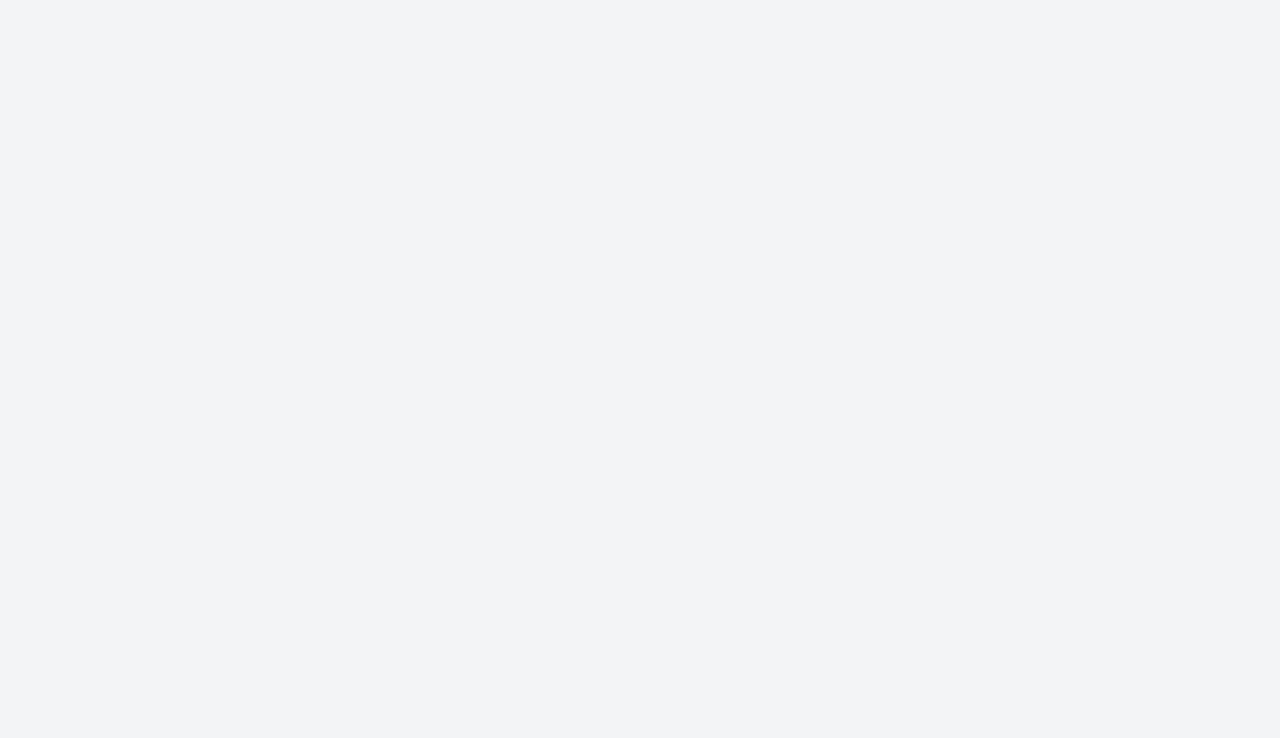
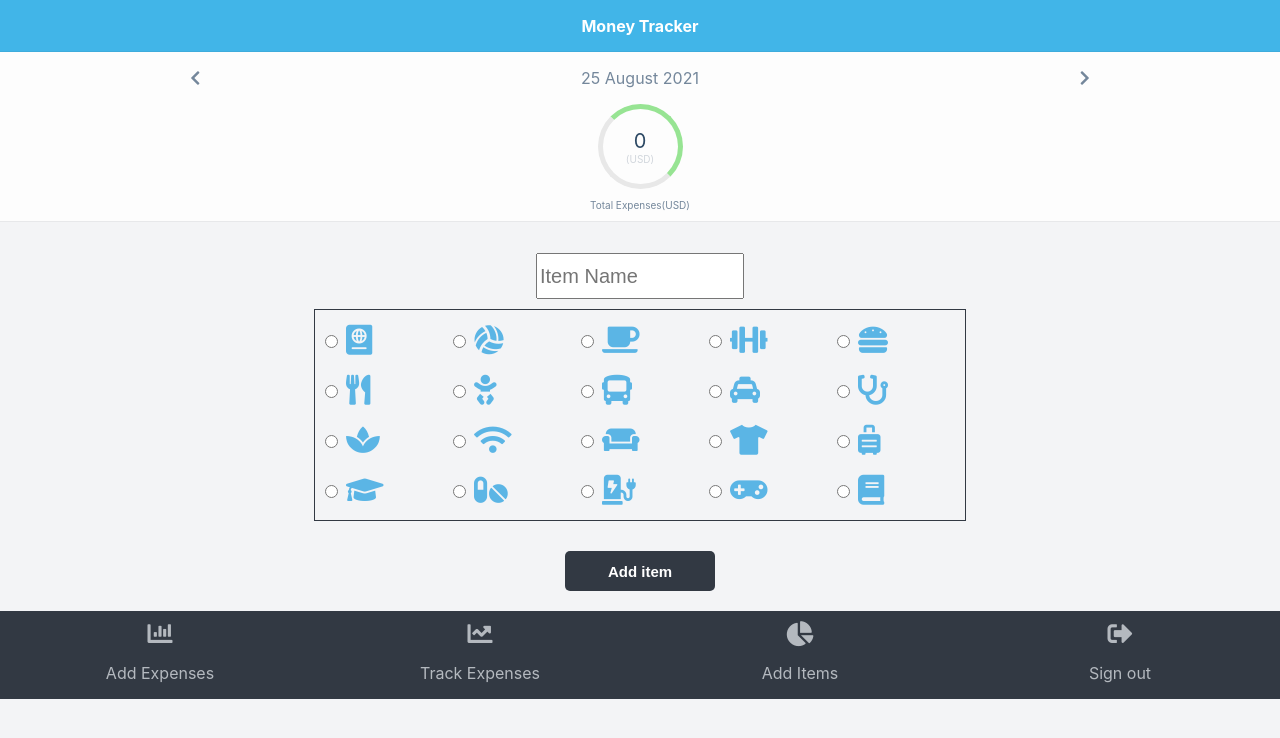
Before and after one commit to AhmedAmin90/moneyTracker-frontEnd, a React (Create React App) app: page /addItems in a window 1280 px wide. Shown: the top 738 px of the page. Built offline with nearby package versions, Linux system fonts and the light colour scheme.

Commit message:
Create routes for each page

```diff
--- /dev/null
+++ b/src/components/AddExpenses.js
@@ -0,0 +1,37 @@
+/* eslint-disable */
+import React, { useEffect } from 'react';
+import { useSelector } from 'react-redux';
+import { getData, setTotal } from '../helpers';
+import Header from './Header';
+import Summary from '../containers/Summary';
+import Footer from './Footer';
+import Filter from '../containers/Filter';
+import { Redirect } from 'react-router';
+
+const AddExpenses = ({userId}) => {
+    const total = useSelector((state) => state.total);
+    let itemsList = useSelector((state) => state.items);
+
+    const render = itemsList.length > 0 ?     <div>
+    <Header />
+    <Summary total={total} />
+    <Filter />
+    <Footer />
+</div> :   <div>
+<Header />
+    <Summary total={total} />
+    <h1 className="Home-add-item"> Please Add Items first !</h1>
+    <Footer />
+    </div>
+
+    // if (itemsList.length === 0 || ){
+    //     return <Redirect to={`/home/${userId}`} />;
+    // }
+    return (
+        <div>
+            {render}
+        </div>
+    )
+}
+
+export default AddExpenses
--- a/src/components/Footer.css
+++ b/src/components/Footer.css
@@ -2,22 +2,25 @@
   display: flex;
 }
 
-.Footer-box {
+.Footer a {
   width: 25%;
   text-align: center;
-  padding-top: 10px;
   background-color: #323943;
   color: #b4b9bf;
   cursor: pointer;
+}
+
+.Footer-box {
+  padding-top: 10px;
 }
 
 .Footer-box > i {
   font-size: 25px;
 }
 
-.Footer-box-clicked {
+ .Footer-box-clicked {
   background-color: #5bb5e5;
-  width: 25%;
+  /* width: 25%; */
   text-align: center;
   padding-top: 10px;
   color: white;
--- a/src/components/Footer.js
+++ b/src/components/Footer.js
@@ -1,37 +1,40 @@
+/* eslint-disable */
 import React, { useState } from 'react';
-import { useDispatch } from 'react-redux';
+import { useDispatch, useSelector } from 'react-redux';
 import * as actions from '../actions/index';
 import Box from '../containers/Box';
 import './Footer.css';
 
 const Footer = () => {
   const dispatch = useDispatch();
+  const contentId = useSelector((state) => state.contentId);
+  const savedUserId = localStorage.getItem('userId');
 
   const [boxes, setBoxes] = useState([
     {
-      id: 1, icon: 'fas fa-chart-bar', text: 'Add Expenses', clicked: false,
+      id: 1, icon: 'fas fa-chart-bar', text: 'Add Expenses', clicked: false, path:'/addExpenses',
     },
     {
-      id: 2, icon: 'fas fa-chart-line', text: 'Track Expenses', clicked: true,
+      id: 2, icon: 'fas fa-chart-line', text: 'Track Expenses', clicked: false, path: `/home/${savedUserId}`,
     },
     {
-      id: 3, icon: 'fas fa-chart-pie', text: 'Add Items', clicked: false,
+      id: 3, icon: 'fas fa-chart-pie', text: 'Add Items', clicked: false, path: '/addItems',
     },
     {
-      id: 4, icon: 'fas fa-sign-out-alt', text: 'Sign out', clicked: false,
+      id: 4, icon: 'fas fa-sign-out-alt', text: 'Sign out', clicked: false, path: '/',
     },
   ]);
 
   const handleClicke = (id) => {
-    const selectedBox = boxes.find((box) => box.id === id);
-    selectedBox.clicked = !selectedBox.clicked;
     dispatch(actions.content(id));
-    const otherBoxes = boxes.filter((box) => box.id !== id);
-    otherBoxes.forEach((box) => {
-      const anotherBox = box;
-      anotherBox.clicked = false;
-    });
-    setBoxes([...boxes]);
+    // const selectedBox = boxes.find((box) => box.id === contentId);
+    // selectedBox.clicked = !selectedBox.clicked;
+    // const otherBoxes = boxes.filter((box) => box.id !== contentId);
+    // otherBoxes.forEach((box) => {
+    //   const anotherBox = box;
+    //   anotherBox.clicked = false;
+    // });
+    // setBoxes([...boxes]);
   };
 
   const renderBoxes = boxes.map((box) => (
--- a/src/components/Home.js
+++ b/src/components/Home.js
@@ -1,5 +1,5 @@
 /* eslint-disable  import/no-cycle , react/prop-types, consistent-return */
-
+/*  eslint-disable  */
 import React, { useEffect } from 'react';
 import { useDispatch, useSelector } from 'react-redux';
 import { Redirect, Link } from 'react-router-dom';
@@ -30,27 +30,27 @@ const Home = ({ userData, testData = false }) => {
   const selectedId = userData.match.params.id;
   const contentId = useSelector((state) => state.contentId);
 
-  useEffect(() => {
-    if (itemsList.length !== 0) {
-      return;
-    }
-    if (!testData) {
-      getData(savedUserId);
-    }
-  }, []);
+  // useEffect(() => {
+  //   if (itemsList.length !== 0) {
+  //     return;
+  //   }
+  //   if (!testData) {
+  //     getData(savedUserId);
+  //   }
+  // }, []);
 
-  const addMeasurment = itemsList.length !== 0 ? (
-    <div>
-      {' '}
-      <Filter />
-      {' '}
-    </div>
-  ) : (
-    <div>
+  // const addMeasurment = itemsList.length !== 0 ? (
+  //   <div>
+  //     {' '}
+  //     <Filter />
+  //     {' '}
+  //   </div>
+  // ) : (
+  //   <div>
 
-      <h1 className="Home-add-item"> Please Add Items first !</h1>
-    </div>
-  );
+  //     <h1 className="Home-add-item"> Please Add Items first !</h1>
+  //   </div>
+  // );
   const instructions = (
     <div>
 
@@ -86,21 +86,21 @@ const Home = ({ userData, testData = false }) => {
   const itemsPresence = itemsList.length > 0 ? renderItems : instructions;
 
   const renderContent = () => {
-    if (contentId === 1) {
-      return addMeasurment;
-    }
+    // if (contentId === 1) {
+    //   return addMeasurment;
+    // }
     if (contentId === 2) {
       setTotal(savedUserId);
       return itemsPresence;
     }
-    if (contentId === 3) {
-      return (
-        <div>
-          <h1 className="Home-add-item">Add New Item</h1>
-          <AddItems userId={selectedId} />
-        </div>
-      );
-    }
+    // if (contentId === 3) {
+    //   return (
+    //     <div>
+    //       <h1 className="Home-add-item">Add New Item</h1>
+    //       <AddItems userId={selectedId} />
+    //     </div>
+    //   );
+    // }
     if (contentId === 4) {
       localStorage.setItem('userId', '');
       localStorage.setItem('itemName', '');
--- a/src/containers/AddItems.js
+++ b/src/containers/AddItems.js
@@ -1,15 +1,32 @@
+/*  eslint-disable */
 /* eslint-disable import/no-cycle */
-import React, { useState } from 'react';
+import React, { useEffect, useState } from 'react';
 import { useSelector } from 'react-redux';
 import PropTypes from 'prop-types';
 import { createNewItem } from '../helpers';
+import { getData, setTotal } from '../helpers';
+import Footer from '../components/Footer';
+import Header from '../components/Header';
+import Summary from './Summary';
+import { Redirect } from 'react-router';
+
 
 const AddItems = ({ userId }) => {
+  const total = useSelector((state) => state.total);
   const errorMsg = useSelector((state) => state.errorMsg);
+  let itemsList = useSelector((state) => state.items);
+
+//   if (itemsList.length === 0 ){
+//     return <Redirect to={`/home/${userId}`} />;
+// }
+
   const [value, setValue] = useState({
     icons: '',
     item: '',
   });
+
+
+
 
   const handleChange = (e) => {
     setValue({ ...value, [e.target.name]: e.target.value });
@@ -23,6 +40,8 @@ const AddItems = ({ userId }) => {
 
   return (
     <div className="AddItem">
+        <Header />
+        <Summary total={total} />
       <form className="AddItem-form">
         <p className="error-msg">{errorMsg}</p>
         <input className="AddItem-text-input" type="text" name="item" onChange={handleChange} placeholder="Item Name" />
@@ -131,10 +150,9 @@ const AddItems = ({ userId }) => {
         </div>
       </form>
 
-      {/* <Link  to={`/items/${value.item}`} > */}
       <button type="button" className="AddItem-btn" onClick={sendData}>Add item</button>
-      {/* </Link> */}
 
+    <Footer />
     </div>
   );
 };
--- a/src/containers/Box.js
+++ b/src/containers/Box.js
@@ -1,5 +1,7 @@
+/* eslint-disable */
 import React from 'react';
 import PropTypes from 'prop-types';
+import { Link } from 'react-router-dom';
 
 const Box = ({ box, handleClickBox }) => {
   const handleClick = () => {
@@ -9,12 +11,13 @@ const Box = ({ box, handleClickBox }) => {
   const isClickedArrow = box.clicked ? 'arrow-hidden-div' : '';
 
   return (
-
+<Link to={box.path}>
     <div key={box.id} className={isClickedBox} tabIndex={0} onClick={handleClick} role="button" onKeyDown={handleClick}>
       <div className={isClickedArrow} />
       <i className={box.icon} />
       <p>{box.text}</p>
     </div>
+</Link>
 
   );
 };
--- a/src/containers/Filter.js
+++ b/src/containers/Filter.js
@@ -1,4 +1,5 @@
 /* eslint-disable import/no-cycle , react/prop-types */
+/* eslint-disable */
 import React, { useState, useEffect, useRef } from 'react';
 import { useSelector } from 'react-redux';
 import { sendExpenseData, setTotal } from '../helpers';
@@ -19,8 +20,9 @@ const Filter = ({ testData }) => {
   const input = useRef();
 
   useEffect(() => {
-    const selectedItem = itemsList.find((item) => item.name === value.item);
-    setItemId(selectedItem.id);
+
+      const selectedItem =  itemsList.find((item) => item.name === value.item);
+      setItemId(selectedItem.id);
   });
 
   const handleChange = (e) => {
--- a/src/index.js
+++ b/src/index.js
@@ -1,3 +1,4 @@
+/* eslint-disable */
 /* eslint-disable  import/no-cycle , react/jsx-indent , react/display-name */
 import React from 'react';
 import ReactDOM from 'react-dom';
@@ -12,6 +13,9 @@ import App from './components/App';
 import reportWebVitals from './reportWebVitals';
 import Home from './components/Home';
 import Single from './containers/Single';
+import AddItems from './containers/AddItems';
+import AddExpenses from './components/AddExpenses';
+import { getData, setTotal } from './helpers';
 import * as actions from './actions/index';
 
 const store = createStore(allReducers,
@@ -19,15 +23,18 @@ const store = createStore(allReducers,
     window.__REDUX_DEVTOOLS_EXTENSION__ && window.__REDUX_DEVTOOLS_EXTENSION__());
 
 export default store;
-
-window.onload = () => {
-  const userId = localStorage.getItem('userId');
-  if (userId === null) {
+const userId = localStorage.getItem('userId');
+window.onload = async () => {
+  if (userId === null || userId === "") {
     return <Redirect to="/" />;
   }
+  else {
+    store.dispatch(actions.login({ id: userId }));
+    await getData(userId);
+    await setTotal(userId)
+    return <Redirect to={`/home/${userId}`} />;
+  }
 
-  store.dispatch(actions.login({ id: userId }));
-  return <Redirect to={`/home/${userId}`} />;
 };
 
 ReactDOM.render(
@@ -36,6 +43,8 @@ ReactDOM.render(
       <Switch>
         <Route exact path="/" component={App} />
         <Route exact path="/home/:id" render={(routeProps) => <Home userData={routeProps} />} />
+        <Route exact path="/addExpenses" render={() => <AddExpenses userId={Number(userId)}/>} />
+        <Route exact path="/addItems" render={() => <AddItems userId={userId} />} />
         <Route exact path="/items/:itemName" render={(routeProps) => <Single itemData={routeProps} />} />
       </Switch>
     </BrowserRouter>
```
